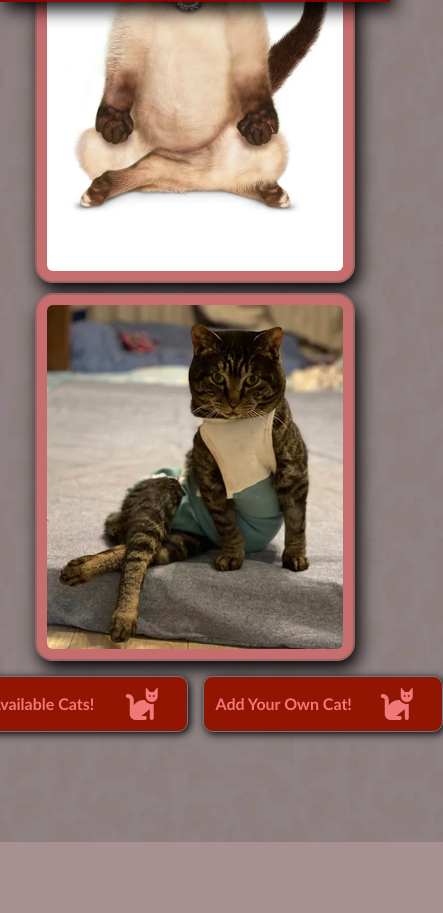
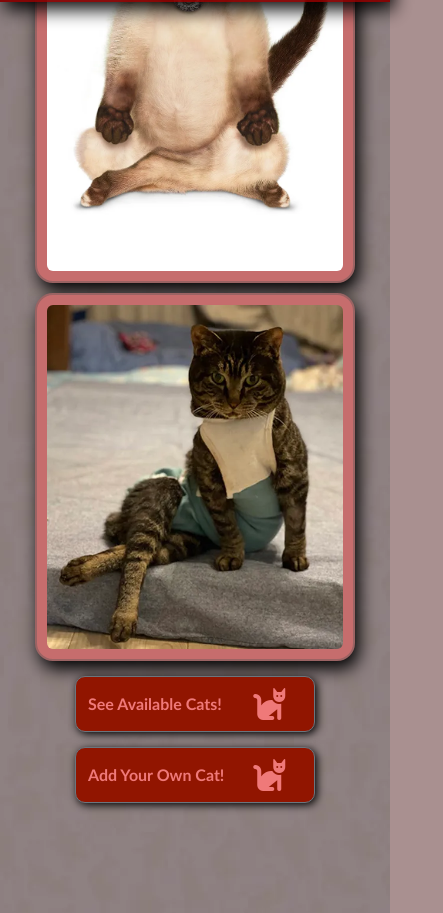
Before and after one commit to JeremyDuncan/cat-tinder-frontend-higher-order-coders, a React (Create React App) app: page / in a window 390 px wide. Shown: the part 842-1755 px from the top of the page, 443 px wide, since content can reach past the window. Before the commit the page ends 1684 px from the top, so only its background shows below. Built offline with nearby package versions, Linux system fonts and the light colour scheme; no server answers.

Commit message:
updated button responsiveness

```diff
--- a/src/App.css
+++ b/src/App.css
@@ -723,16 +723,12 @@ h2 {
 
   .catButtons {
     display: flex;
+    flex-direction: column;
     margin-bottom: 110px;
     justify-content: center;
+    align-items: center;
+
   }
-
-  /* .thumbsDown {
-    display: flex;
-    gap: 10px;
-    font-size: 1rem;
-  } */
-
 
   .thumbsUpButton {
     text-align: right;
@@ -740,11 +736,10 @@ h2 {
     font-size: 1rem;
   }
   .thumbsDownButton {
-
-
     min-width: 8.2em;
     font-size: 1rem;
   }
+
   .submitButton {
     display: flex;
 
```
